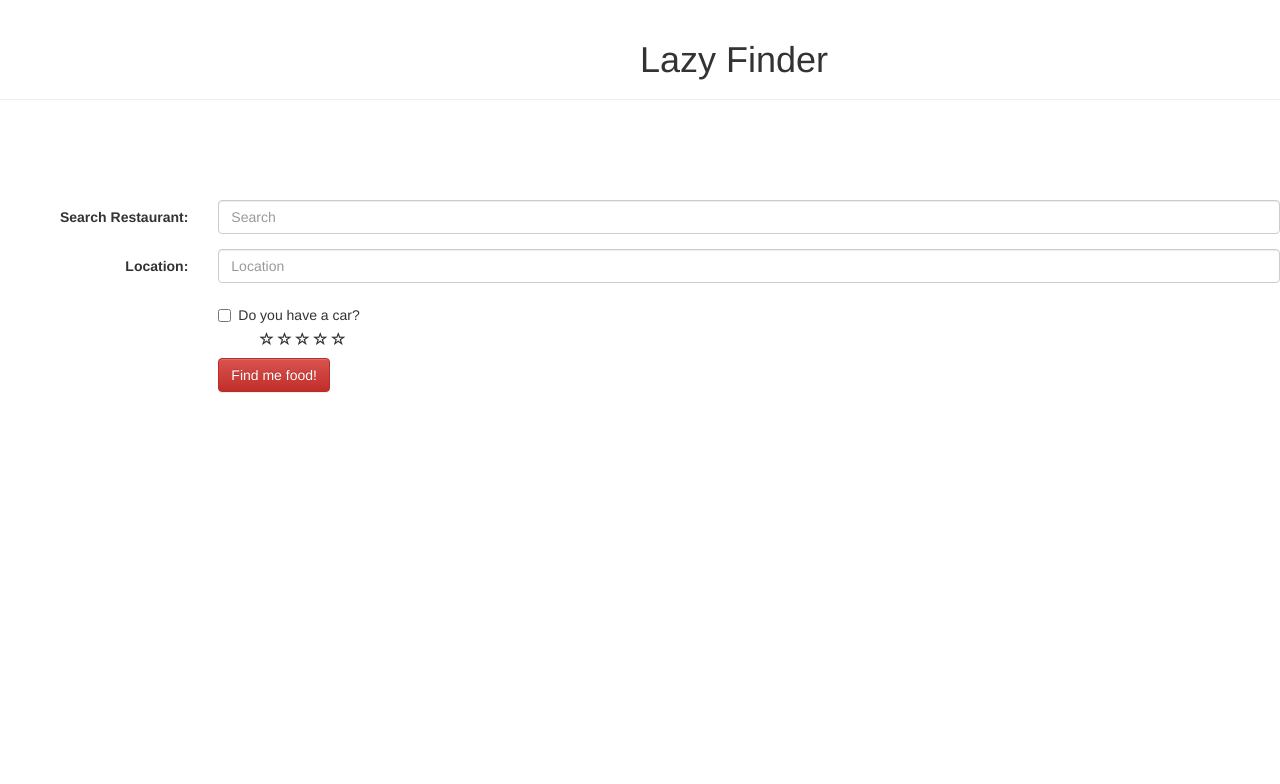
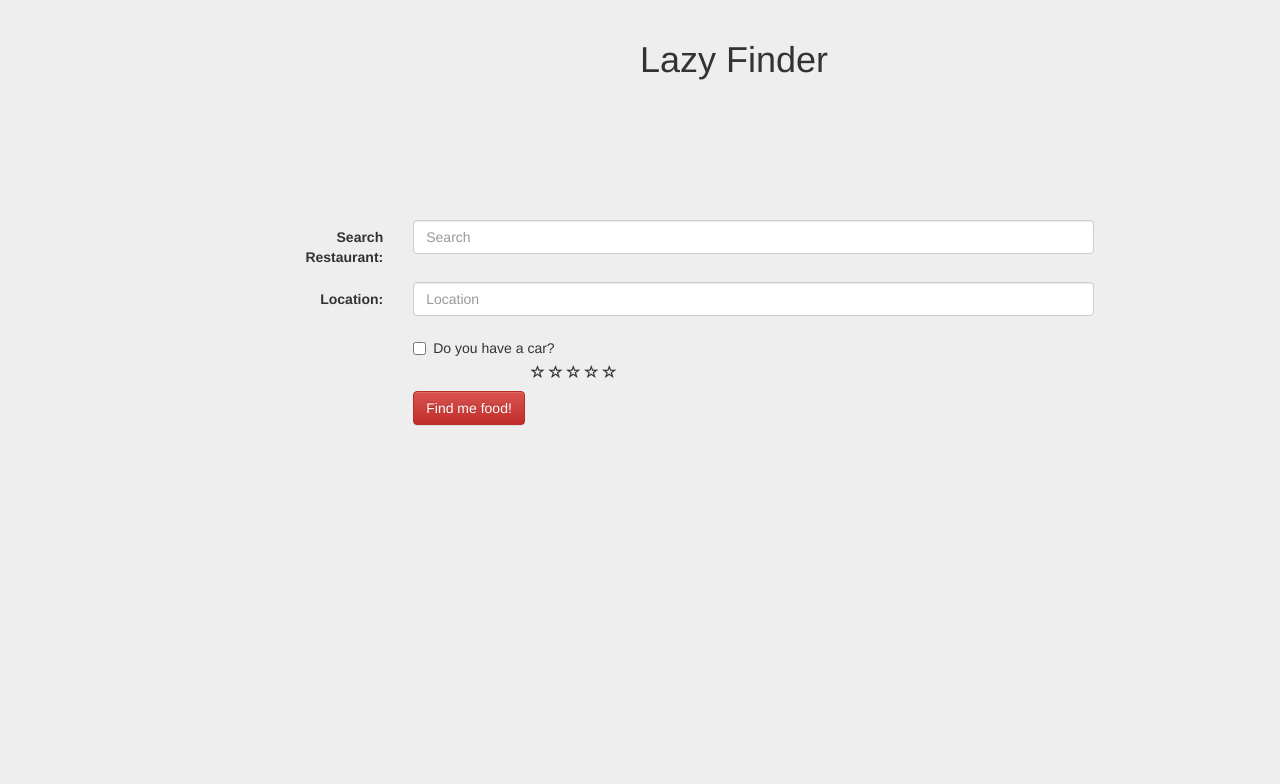
Before and after one commit to sara62/Food-Finder, a Flask app: page / in a window 1280 px wide. Shown: the top 784 px of the page. Run offline with Flask 2, Linux system fonts and the light colour scheme; some libraries are stand-ins or nearby versions.

Commit message:
More styling

```diff
--- a/app/static/css/style.css
+++ b/app/static/css/style.css
@@ -1,5 +1,10 @@
+body {
+  background-color: #eee;
+}
+
 .form-horizontal {
   margin-top: 100px;
+  margin-left: 20%;
 }
 
 .page-header h1 {
--- a/app/templates/base.html
+++ b/app/templates/base.html
@@ -11,6 +11,8 @@ href="//maxcdn.bootstrapcdn.com/bootstrap/3.2.0/css/bootstrap-theme.min.css">
 <link rel="stylesheet" type="text/css" href="/static/css/style.css" media="screen" />
 <!-- Latest compiled and minified JavaScript -->
 <script src="//maxcdn.bootstrapcdn.com/bootstrap/3.2.0/js/bootstrap.min.js"></script>
+<script src="//code.jquery.com/jquery-1.11.0.min.js"></script>
+<script src="//code.jquery.com/jquery-migrate-1.2.1.min.js"></script>
 {% if title %}
 <title> {{title}} - Lazy Finder</title>
 {% else %}
--- a/app/templates/index.html
+++ b/app/templates/index.html
@@ -3,7 +3,7 @@
 <div class="page-header">
   <h1>Lazy Finder</h1>
 </div>
-<form action="/search" method="POST" class="form-horizontal" role="form">
+<form action="/search" method="POST" class="form-horizontal col-lg-8" role="form">
   <div class="form-group">
     <label for="Search" class="col-sm-2 control-label">Search Restaurant:</label>
     <div class="col-sm-10">
--- a/app/templates/search.html
+++ b/app/templates/search.html
@@ -1,5 +1,8 @@
 {% extends "base.html" %}
 {% block content %}
+<div class="page-header">
+  <h1>Here are your results!</h1>
+</div>
 {% for value in length %}
 <table class="table table-hover">
   <tr>
```
